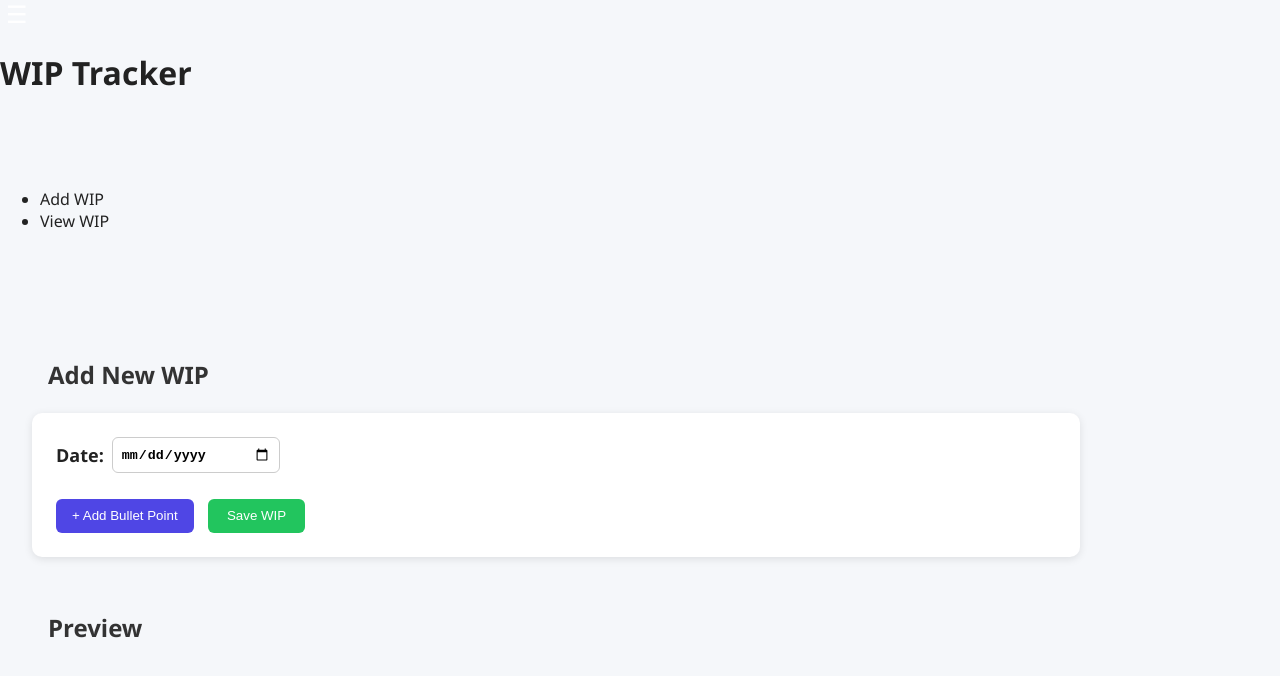
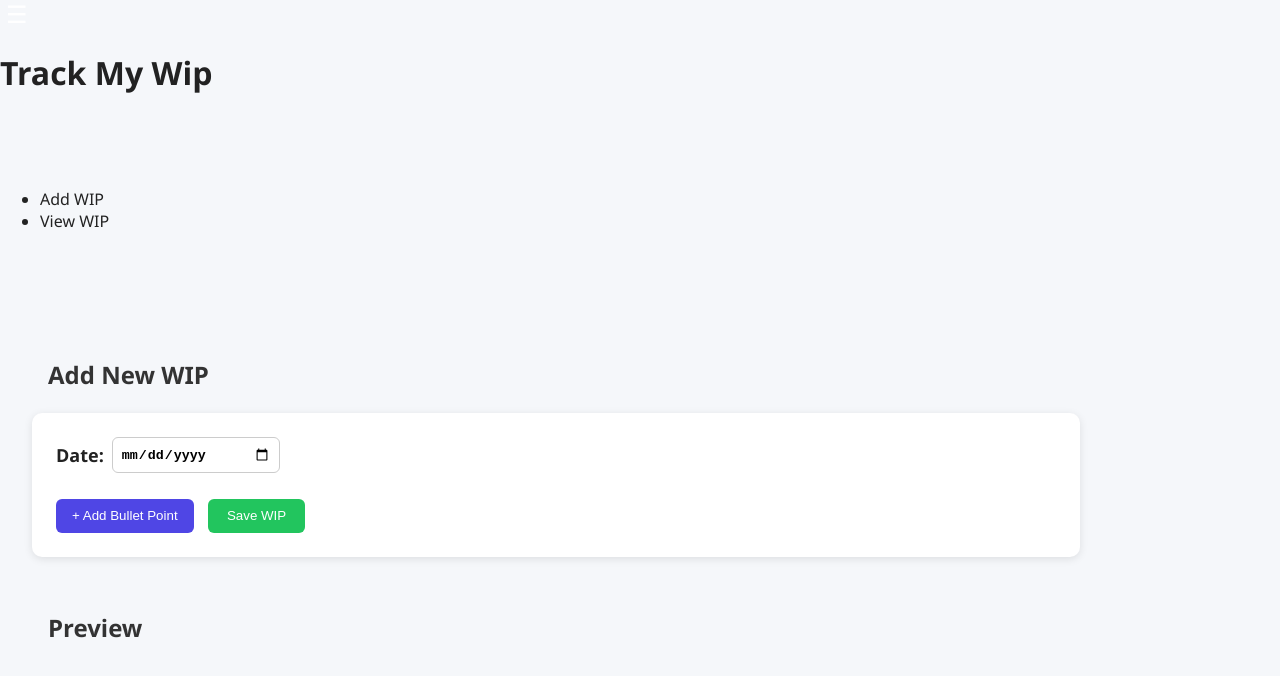
Before and after one commit to jatin7425/TrackMyWIP, a website: page public/add-wip/index.html in a window 1280 px wide. Drawn offline with Linux system fonts and the light colour scheme; files that its build step writes are made by us from their sources; files whose address does not match are found by name.

Commit message:
Update app title to "Track My Wip" in add-wip and view-wips pages;

```diff
--- a/api/auth/login-start.js
+++ b/api/auth/login-start.js
@@ -28,11 +28,6 @@ export default async function handler(req, res) {
         // Store the OTP in KV
         await kv.set(`otp:${username}`, { code: otp, expiresAt }, { ex: 600 }); // 10 min expiry
 
-        // --- Real-World Step ---
-        // Here you would use an SMS API (like Twilio) to send:
-        // `await sendSms(user.mobile, `Your WIP Tracker login code is: ${otp}`);`
-        // --- End Real-World Step ---
-
         return res.status(200).json({
             success: true,
             message: "OTP has been sent to your mobile.",
--- a/public/add-wip/index.html
+++ b/public/add-wip/index.html
@@ -17,7 +17,7 @@
 
     <header id="header">
         <button id="sidebar-toggle">☰</button>
-        <h1 id="app-title">WIP Tracker</h1>
+        <h1 id="app-title">Track My Wip</h1>
     </header>
 
     <aside id="sidebar"></aside>
```
Also changed, not shown: public/view-wips/index.html (+1 -1 lines).
